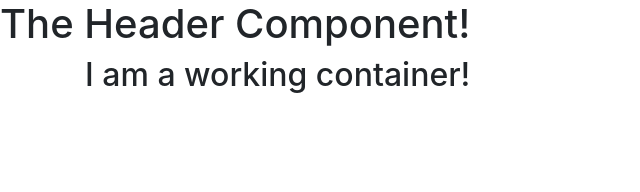
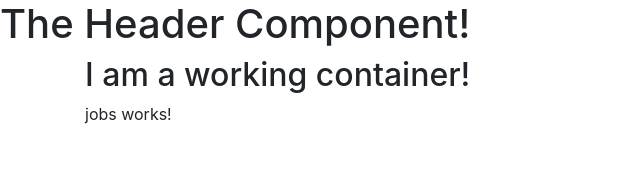
Before and after one commit to rodolv-commons/jobsHammer, an Angular app: page / in a window 1280 px wide. Shown: the top 192 px of the page, without its empty margins (0-640 px from the left). Built offline with nearby package versions, Linux system fonts and the light colour scheme.

Commit message:
clean up

```diff
--- a/src/app/app.component.html
+++ b/src/app/app.component.html
@@ -5,6 +5,7 @@
   <div class="row">
     <div class="col-md-12">
       <h2>I am a working container!</h2>
+      <app-jobs></app-jobs>
     </div>
   </div>
 </div>
```
